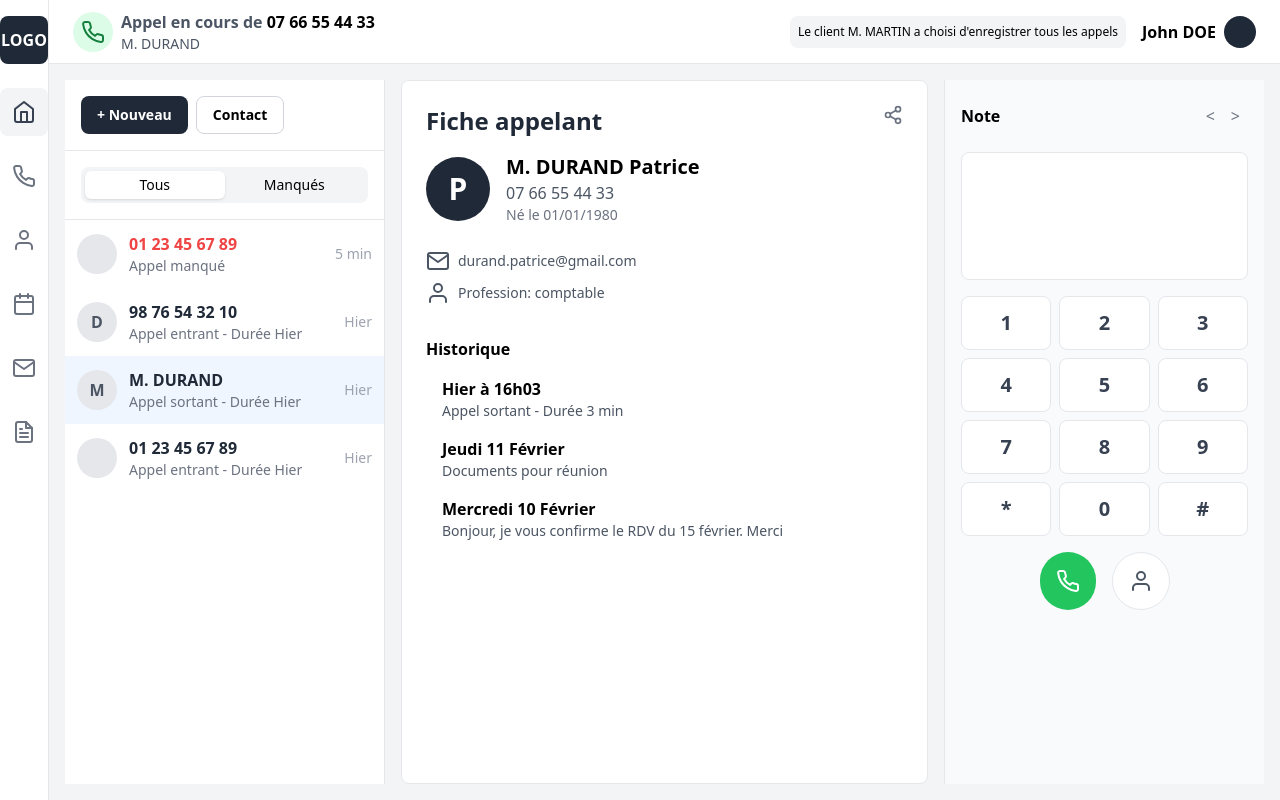
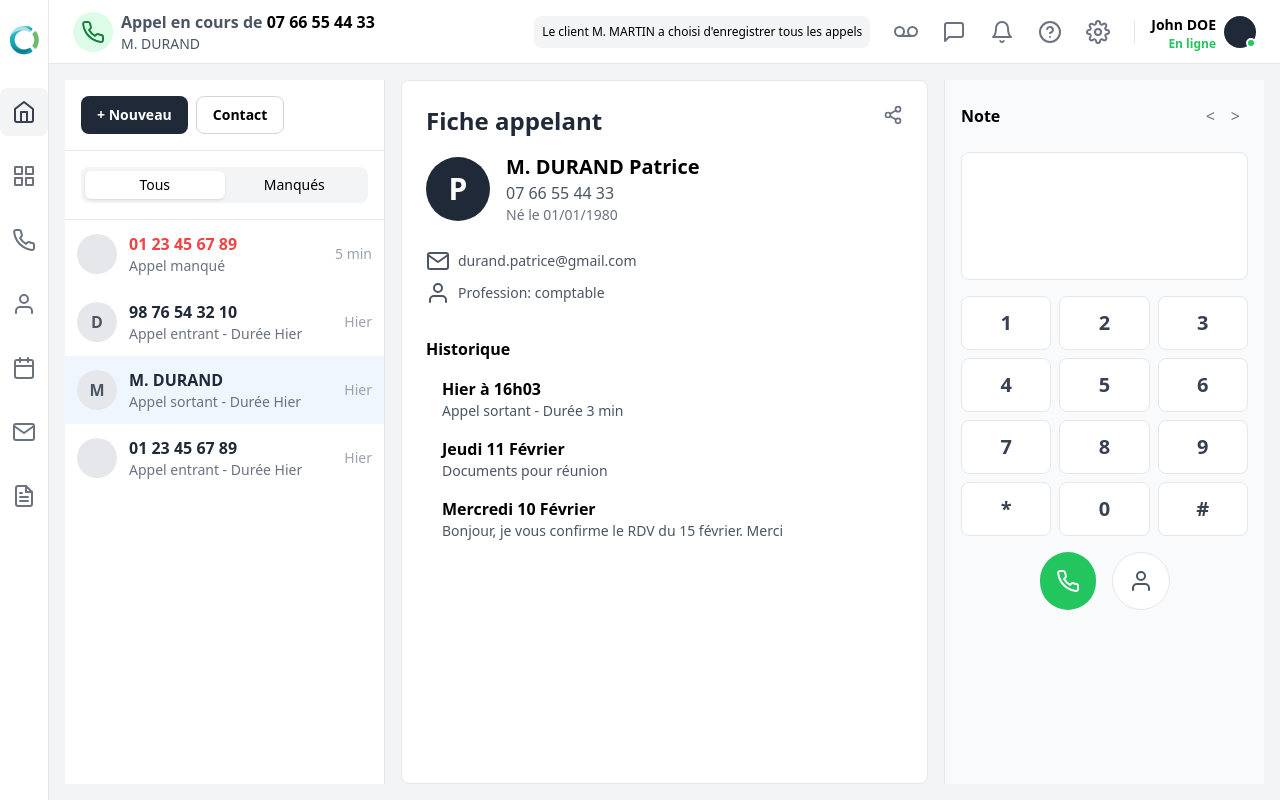
Before and after one commit to hyacinthe-waboe/Projet_Olympe, a React (Vite) app in the folder client/: page / in a window 1280 px wide. Built offline with nearby package versions, Linux system fonts and the light colour scheme.

Commit message:
Ajout du logo officiel

```diff
--- a/client/src/pages/HomePage.jsx
+++ b/client/src/pages/HomePage.jsx
@@ -1,9 +1,8 @@
 import React, { useState } from 'react';
+import logo from '../assets/logo.png'; // <-- Importez votre logo ici (ajustez le chemin si nécessaire)
 
 // --- ICÔNES (SVG en tant que composants) ---
-// Normalement, celles-ci seraient dans des fichiers séparés (ex: /src/assets/icons/PhoneIcon.jsx)
-// Mais pour un exemple tout-en-un, nous les définissons ici.
-
+// ... (Vos icônes existantes)
 const HomeIcon = () => (
   <svg xmlns="http://www.w3.org/2000/svg" width="24" height="24" viewBox="0 0 24 24" fill="none" stroke="currentColor" strokeWidth="2" strokeLinecap="round" strokeLinejoin="round"><path d="m3 9 9-7 9 7v11a2 2 0 0 1-2 2H5a2 2 0 0 1-2-2z"></path><polyline points="9 22 9 12 15 12 15 22"></polyline></svg>
 );
@@ -22,6 +21,26 @@ const MailIcon = () => (
 const FileTextIcon = () => (
     <svg xmlns="http://www.w3.org/2000/svg" width="24" height="24" viewBox="0 0 24 24" fill="none" stroke="currentColor" strokeWidth="2" strokeLinecap="round" strokeLinejoin="round"><path d="M14 2H6a2 2 0 0 0-2 2v16a2 2 0 0 0 2 2h12a2 2 0 0 0 2-2V8z"></path><polyline points="14 2 14 8 20 8"></polyline><line x1="16" y1="13" x2="8" y2="13"></line><line x1="16" y1="17" x2="8" y2="17"></line><polyline points="10 9 9 9 8 9"></polyline></svg>
 );
+
+const LayoutDashboardIcon = () => (
+    <svg xmlns="http://www.w3.org/2000/svg" width="24" height="24" viewBox="0 0 24 24" fill="none" stroke="currentColor" strokeWidth="2" strokeLinecap="round" strokeLinejoin="round"><rect x="3" y="3" width="7" height="7"></rect><rect x="14" y="3" width="7" height="7"></rect><rect x="14" y="14" width="7" height="7"></rect><rect x="3" y="14" width="7" height="7"></rect></svg>
+);
+const VoicemailIcon = () => (
+    <svg xmlns="http://www.w3.org/2000/svg" width="24" height="24" viewBox="0 0 24 24" fill="none" stroke="currentColor" strokeWidth="2" strokeLinecap="round" strokeLinejoin="round"><circle cx="5.5" cy="11.5" r="4.5"></circle><circle cx="18.5" cy="11.5" r="4.5"></circle><line x1="5.5" y1="16" x2="18.5" y2="16"></line></svg>
+);
+const BellIcon = () => (
+    <svg xmlns="http://www.w3.org/2000/svg" width="24" height="24" viewBox="0 0 24 24" fill="none" stroke="currentColor" strokeWidth="2" strokeLinecap="round" strokeLinejoin="round"><path d="M18 8A6 6 0 0 0 6 8c0 7-3 9-3 9h18s-3-2-3-9"></path><path d="M13.73 21a2 2 0 0 1-3.46 0"></path></svg>
+);
+const MessageSquareIcon = () => (
+    <svg xmlns="http://www.w3.org/2000/svg" width="24" height="24" viewBox="0 0 24 24" fill="none" stroke="currentColor" strokeWidth="2" strokeLinecap="round" strokeLinejoin="round"><path d="M21 15a2 2 0 0 1-2 2H7l-4 4V5a2 2 0 0 1 2-2h14a2 2 0 0 1 2 2z"></path></svg>
+);
+const HelpCircleIcon = () => (
+    <svg xmlns="http://www.w3.org/2000/svg" width="24" height="24" viewBox="0 0 24 24" fill="none" stroke="currentColor" strokeWidth="2" strokeLinecap="round" strokeLinejoin="round"><circle cx="12" cy="12" r="10"></circle><path d="M9.09 9a3 3 0 0 1 5.83 1c0 2-3 3-3 3"></path><line x1="12" y1="17" x2="12.01" y2="17"></line></svg>
+);
+const SettingsIcon = () => (
+    <svg xmlns="http://www.w3.org/2000/svg" width="24" height="24" viewBox="0 0 24 24" fill="none" stroke="currentColor" strokeWidth="2" strokeLinecap="round" strokeLinejoin="round"><circle cx="12" cy="12" r="3"></circle><path d="M19.4 15a1.65 1.65 0 0 0 .33 1.82l.06.06a2 2 0 0 1 0 2.83 2 2 0 0 1-2.83 0l-.06-.06a1.65 1.65 0 0 0-1.82-.33 1.65 1.65 0 0 0-1 1.51V21a2 2 0 0 1-2 2 2 2 0 0 1-2-2v-.09A1.65 1.65 0 0 0 9 19.4a1.65 1.65 0 0 0-1.82.33l-.06.06a2 2 0 0 1-2.83 0 2 2 0 0 1 0-2.83l.06-.06a1.65 1.65 0 0 0 .33-1.82 1.65 1.65 0 0 0-1.51-1H3a2 2 0 0 1-2-2 2 2 0 0 1 2-2h.09A1.65 1.65 0 0 0 4.6 9a1.65 1.65 0 0 0-.33-1.82l-.06-.06a2 2 0 0 1 0-2.83 2 2 0 0 1 2.83 0l.06.06a1.65 1.65 0 0 0 1.82.33H9a1.65 1.65 0 0 0 1-1.51V3a2 2 0 0 1 2-2 2 2 0 0 1 2 2v.09a1.65 1.65 0 0 0 1 1.51 1.65 1.65 0 0 0 1.82-.33l.06-.06a2 2 0 0 1 2.83 0 2 2 0 0 1 0 2.83l-.06.06a1.65 1.65 0 0 0-.33 1.82V9a1.65 1.65 0 0 0 1.51 1H21a2 2 0 0 1 2 2 2 2 0 0 1-2 2h-.09a1.65 1.65 0 0 0-1.51 1z"></path></svg>
+);
+
 
 // --- DONNÉES DE SIMULATION (MOCK DATA) ---
 const calls = [
@@ -50,9 +69,13 @@ const selectedCaller = {
 // Composant: Barre latérale principale
 const Sidebar = () => (
     <div className="h-screen bg-white border-r border-gray-200 flex flex-col items-center py-4 space-y-6">
-        <div className="w-12 h-12 bg-gray-800 text-white flex items-center justify-center rounded-lg font-bold">LOGO</div>
+        {/* --- MODIFICATION ICI : Remplacement du texte "LOGO" par l'image --- */}
+        <div className="w-12 h-12 flex items-center justify-center rounded-lg">
+            <img src={logo} alt="Logo Projet Olympe" className="w-full h-full object-contain" />
+        </div>
         <nav className="flex flex-col items-center space-y-4">
             <button className="p-3 bg-gray-100 rounded-lg text-gray-700"><HomeIcon /></button>
+            <button className="p-3 text-gray-500 hover:bg-gray-100 rounded-lg"><LayoutDashboardIcon /></button>
             <button className="p-3 text-gray-500 hover:bg-gray-100 rounded-lg"><PhoneIcon /></button>
             <button className="p-3 text-gray-500 hover:bg-gray-100 rounded-lg"><UserIcon /></button>
             <button className="p-3 text-gray-500 hover:bg-gray-100 rounded-lg"><CalendarIcon /></button>
@@ -140,8 +163,8 @@ const NotesPanel = () => {
             <div className="flex justify-between items-center mb-4">
                 <h3 className="font-semibold">Note</h3>
                 <div>
-                  <button className="p-2 text-gray-500 hover:bg-gray-200 rounded-full">&lt;</button>
-                  <button className="p-2 text-gray-500 hover:bg-gray-200 rounded-full">&gt;</button>
+                    <button className="p-2 text-gray-500 hover:bg-gray-200 rounded-full">&lt;</button>
+                    <button className="p-2 text-gray-500 hover:bg-gray-200 rounded-full">&gt;</button>
                 </div>
             </div>
             <div className="w-full h-32 bg-white rounded-lg border border-gray-200 p-2 mb-4">
@@ -166,24 +189,58 @@ export default function HomePage() {
     <div className="flex h-screen bg-gray-100 font-sans">
       <Sidebar />
       <div className="flex flex-col flex-1">
-        {/* Header (non détaillé dans la maquette, mais nécessaire) */}
+        {/* Header (MODIFIÉ) */}
         <header className="h-16 bg-white border-b border-gray-200 flex items-center justify-between px-6">
             <div className="flex items-center space-x-2 text-gray-600">
                 <div className="p-2 bg-green-100 text-green-700 rounded-full"><PhoneIcon /></div>
                 <div>
-                  <p className="font-semibold">Appel en cours de <span className="text-black">07 66 55 44 33</span></p>
-                  <p className="text-sm">M. DURAND</p>
+                    <p className="font-semibold">Appel en cours de <span className="text-black">07 66 55 44 33</span></p>
+                    <p className="text-sm">M. DURAND</p>
                 </div>
             </div>
+
+            {/* --- SECTION DROITE DU HEADER MODIFIÉE --- */}
             <div className="flex items-center space-x-4">
-                {/* Icônes de droite */}
                 <div className="text-xs p-2 bg-gray-100 rounded-lg">Le client M. MARTIN a choisi d'enregistrer tous les appels</div>
+
+                {/* --- AJOUT - Barre d'icônes --- */}
+                <nav className="flex items-center space-x-2">
+                    <button className="p-2 text-gray-500 hover:bg-gray-100 rounded-lg" title="Messagerie vocale">
+                        <VoicemailIcon />
+                    </button>
+                    <button className="p-2 text-gray-500 hover:bg-gray-100 rounded-lg" title="Messagerie">
+                        <MessageSquareIcon />
+                    </button>
+                    <button className="p-2 text-gray-500 hover:bg-gray-100 rounded-lg relative" title="Notifications">
+                        <BellIcon />
+                        {/* Vous pouvez ajouter un point de notification ici */}
+                        {/* <span className="absolute top-2 right-2 w-2 h-2 bg-red-500 rounded-full"></span> */}
+                    </button>
+                    <button className="p-2 text-gray-500 hover:bg-gray-100 rounded-lg" title="Aide">
+                        <HelpCircleIcon />
+                    </button>
+                    <button className="p-2 text-gray-500 hover:bg-gray-100 rounded-lg" title="Réglages">
+                        <SettingsIcon />
+                    </button>
+                </nav>
+
+                {/* --- AJOUT - Séparateur --- */}
+                <div className="w-px h-6 bg-gray-200"></div>
+
+                {/* --- AJOUT - Profil utilisateur mis à jour --- */}
                 <div className="flex items-center space-x-2">
-                    {/* User avatar and name */}
-                    <span className="font-semibold">John DOE</span>
-                    <div className="w-8 h-8 rounded-full bg-gray-800"></div>
+                    <div className="text-right">
+                        <span className="font-semibold text-sm">John DOE</span>
+                        <p className="text-xs text-green-500 font-semibold">En ligne</p>
+                    </div>
+                    <div className="relative">
+                        <div className="w-8 h-8 rounded-full bg-gray-800"></div>
+                        <span className="absolute bottom-0 right-0 w-2.5 h-2.5 bg-green-500 rounded-full border-2 border-white"></span>
+                    </div>
                 </div>
             </div>
+            {/* --- FIN DE LA SECTION MODIFIÉE --- */}
+
         </header>
 
         {/* Contenu principal */}
```
Also changed, not shown: client/src/assets/logo.png (added).
